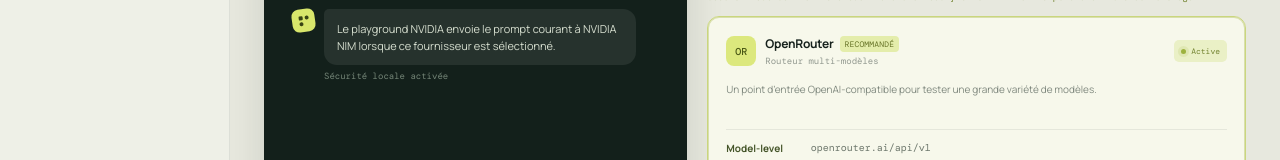
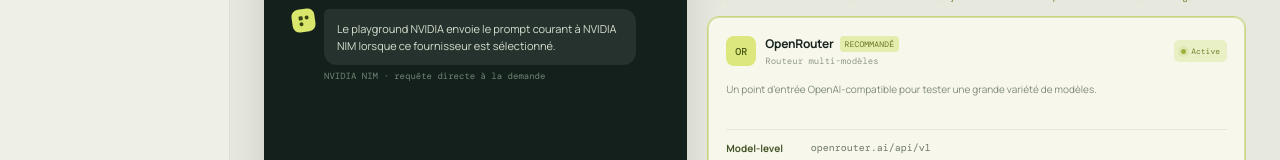
Before and after one commit to sieni7/byok_tester, a React (Vite) app: page / in a window 1280 px wide. Shown: the part 619-779 px from the top of the page. Built offline with nearby package versions, Linux system fonts and the light colour scheme.

Commit message:
fix(nvidia): clarify initial message metadata

```diff
--- a/src/app/App.tsx
+++ b/src/app/App.tsx
@@ -18,7 +18,7 @@ const initialMessages: ChatMessage[] = [
     id: 2,
     role: 'assistant',
     text: 'Le playground NVIDIA envoie le prompt courant à NVIDIA NIM lorsque ce fournisseur est sélectionné.',
-    meta: 'Sécurité locale activée',
+    meta: 'NVIDIA NIM · requête directe à la demande',
   },
 ]
 
```
